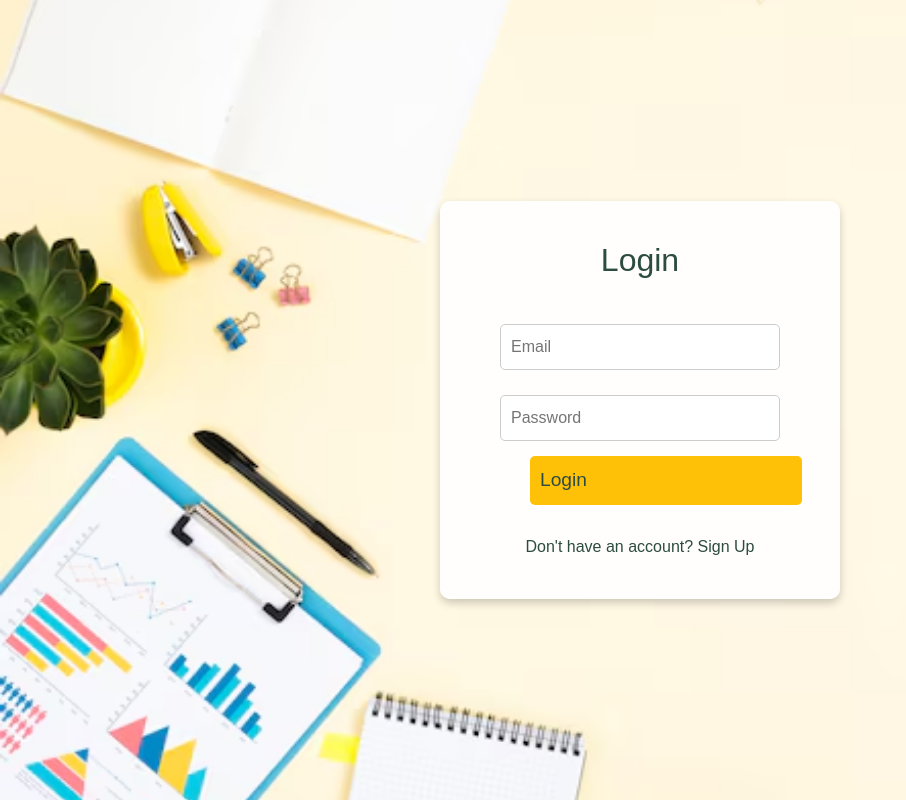
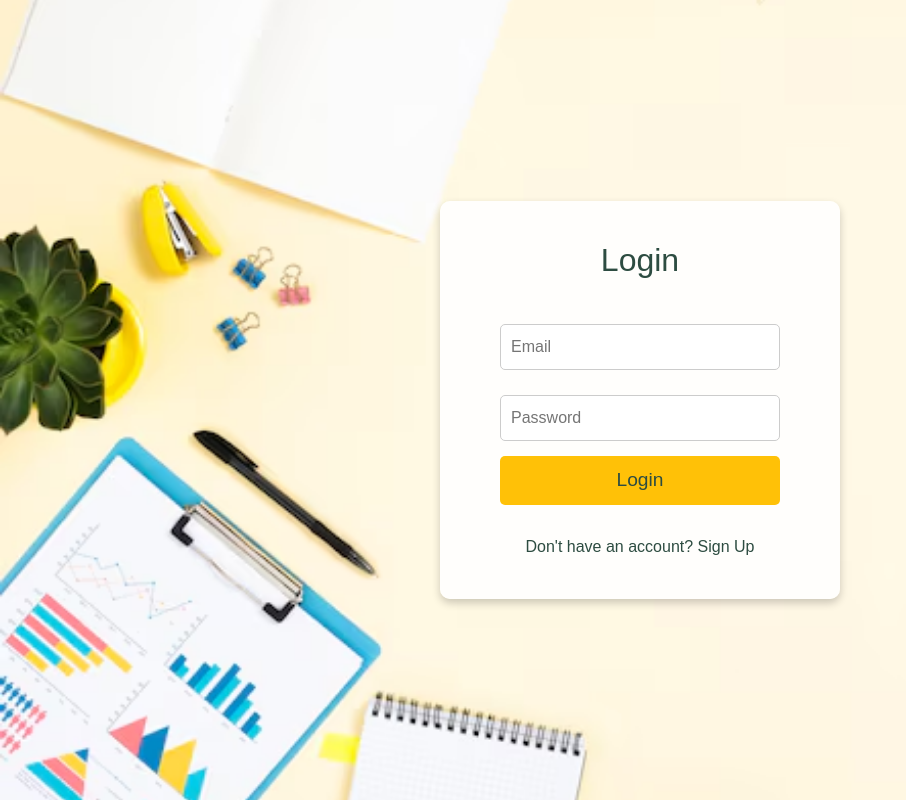
Before and after one commit to sri-tella/TE-frontend, a React (Create React App) app: page / in a window 1280 px wide. Shown: the whole page, without its empty margins (0-906 px from the left). Built offline with nearby package versions, Linux system fonts and the light colour scheme.

Commit message:
styling fix

```diff
--- a/src/pages/Evaluation/intro.css
+++ b/src/pages/Evaluation/intro.css
@@ -51,10 +51,9 @@ button[type="submit"] {
   background-color: #ffc107;
   color: #2d4c41;
   font-size: 22px;
-  margin-left: 30px;
   margin-right: 30px;
   display: block;
-  width: 97%;
+  width: 100%;
   padding: 5px;
   border: none;
   border-radius: 4px;
--- a/src/pages/Login/auth.css
+++ b/src/pages/Login/auth.css
@@ -47,6 +47,10 @@ body, html {
   border-radius: 5px;
 }
 
+.auth-button {
+  text-align: center;
+  }
+
 .auth-form button {
   padding: 10px;
   margin-bottom: 10px;
```
